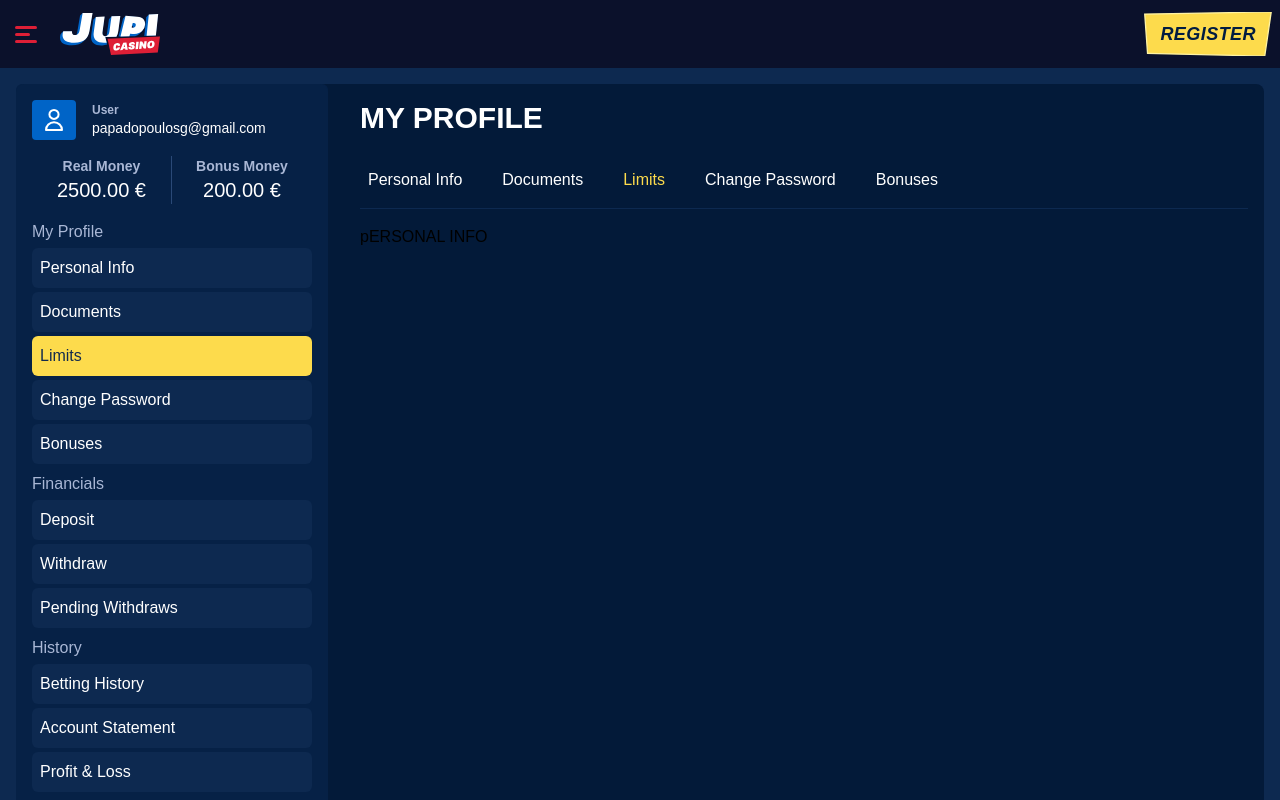
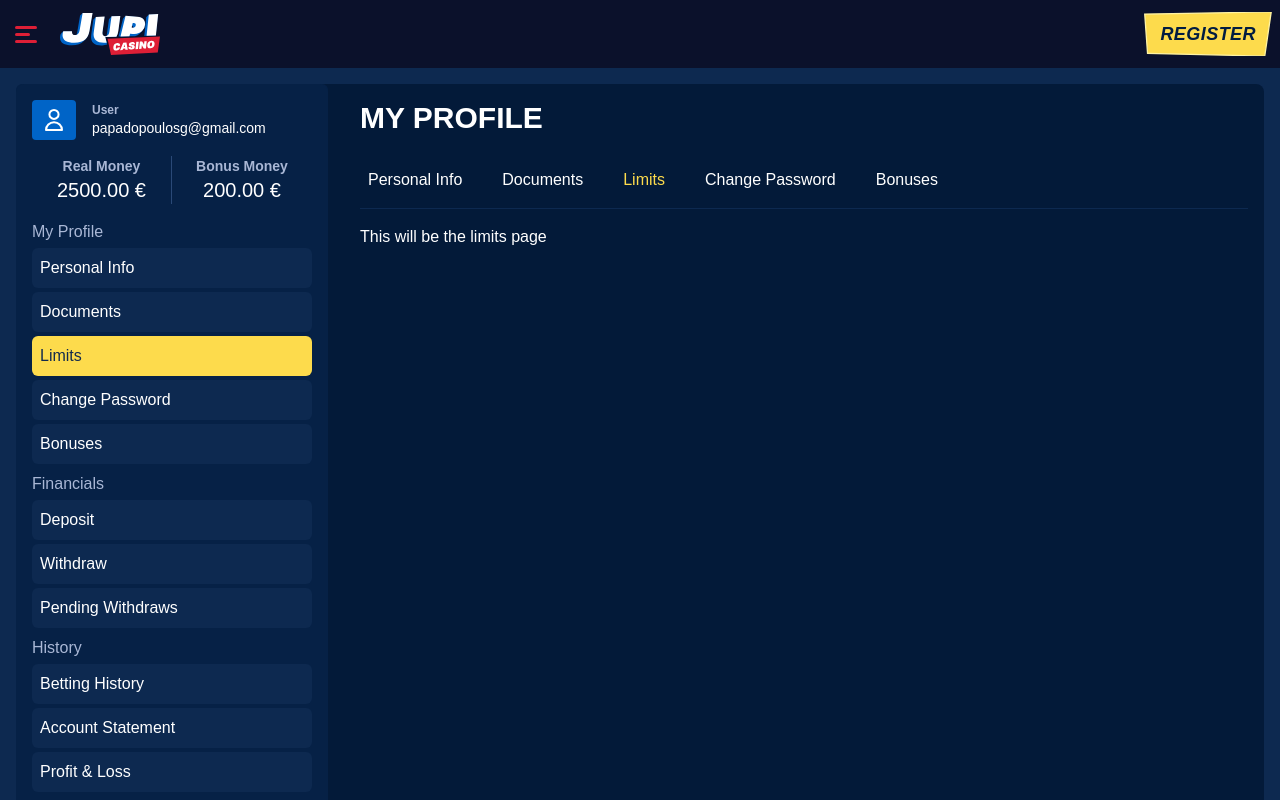
Before and after one commit to MenKNas/jupister-dummy-layout, a React (Create React App) app: page /account/myprofile/limits in a window 1280 px wide. Shown: the top 800 px of the page. Built offline with nearby package versions, Linux system fonts and the light colour scheme.

Commit message:
add route animations for account

```diff
--- /dev/null
+++ b/src/components/Generic/containerVariants.js
@@ -0,0 +1,17 @@
+export const containerVariants = {
+  hidden: {
+    opacity: 0,
+  },
+  visible: {
+    opacity: 1,
+    transition: {
+      delay: 0.25,
+      duration: 0.5,
+    },
+  },
+  exit: {
+    // x: "100vw",
+    opacity: 0,
+    transition: { ease: "easeInOut" },
+  },
+};
--- a/src/components/Views/Account/MyHistory/BettingHistory.js
+++ b/src/components/Views/Account/MyHistory/BettingHistory.js
@@ -1,5 +1,17 @@
 import * as React from "react";
+import { motion } from "framer-motion";
+import { containerVariants } from "../../../Generic/containerVariants";
 
 export default function BettingHistory() {
-  return <div></div>;
+  return (
+    <motion.div
+      variants={containerVariants}
+      initial="hidden"
+      animate="visible"
+      exit="exit"
+      className="text-white"
+    >
+      Betting history
+    </motion.div>
+  );
 }
--- a/src/components/Views/Account/MyProfile/Bonuses.js
+++ b/src/components/Views/Account/MyProfile/Bonuses.js
@@ -1,5 +1,21 @@
 import * as React from "react";
+import { motion } from "framer-motion";
+import { containerVariants } from "../../../Generic/containerVariants";
+
+function Form() {
+  return <div> This will be the bonuses page</div>;
+}
 
 export default function Bonuses() {
-  return <div>pERSONAL INFO</div>;
+  return (
+    <motion.div
+      variants={containerVariants}
+      initial="hidden"
+      animate="visible"
+      exit="exit"
+      className="text-white"
+    >
+      <Form />
+    </motion.div>
+  );
 }
--- a/src/components/Views/Account/MyProfile/ChangePassword.js
+++ b/src/components/Views/Account/MyProfile/ChangePassword.js
@@ -9,6 +9,8 @@ import { Field } from "../../../Inputs/Field";
 // import { GET_CURRENT_USER } from "../../../graphql/queries/getCurrentUser";
 // import { useCountdown } from "../../../hooks/useCountDown";
 // import { Alert, AlertContent, AlertTitle } from "../../Alert";
+import { motion } from "framer-motion";
+import { containerVariants } from "../../../Generic/containerVariants";
 import MainButton from "../../../Buttons/MainButton";
 
 const schema = (t) =>
@@ -139,5 +141,14 @@ export function Form() {
 }
 
 export default function ChangePassword() {
-  return <Form />;
+  return (
+    <motion.div
+      variants={containerVariants}
+      initial="hidden"
+      animate="visible"
+      exit="exit"
+    >
+      <Form />
+    </motion.div>
+  );
 }
--- a/src/components/Views/Account/MyProfile/Documents.js
+++ b/src/components/Views/Account/MyProfile/Documents.js
@@ -1,5 +1,22 @@
 import * as React from "react";
+import { containerVariants } from "../../../Generic/containerVariants";
+import { motion } from "framer-motion";
+
+function Form() {
+  return (
+    <div className="text-white"> This is going to be the documents form !!</div>
+  );
+}
 
 export default function Documents() {
-  return <div>These are the documents !!</div>;
+  return (
+    <motion.div
+      variants={containerVariants}
+      initial="hidden"
+      animate="visible"
+      exit="exit"
+    >
+      <Form />
+    </motion.div>
+  );
 }
--- a/src/components/Views/Account/MyProfile/Limits.js
+++ b/src/components/Views/Account/MyProfile/Limits.js
@@ -1,5 +1,21 @@
 import * as React from "react";
+import { motion } from "framer-motion";
+import { containerVariants } from "../../../Generic/containerVariants";
+
+function Form() {
+  return <div> This will be the limits page</div>;
+}
 
 export default function Limits() {
-  return <div>pERSONAL INFO</div>;
+  return (
+    <motion.div
+      variants={containerVariants}
+      initial="hidden"
+      animate="visible"
+      exit="exit"
+      className="text-white"
+    >
+      <Form />
+    </motion.div>
+  );
 }
--- a/src/components/Views/Account/MyProfile/PersonalInfo.js
+++ b/src/components/Views/Account/MyProfile/PersonalInfo.js
@@ -16,6 +16,8 @@ import {
   DateSelector,
 } from "../../../Inputs/DateSelector";
 import MainButton from "../../../Buttons/MainButton";
+import { motion } from "framer-motion";
+import { containerVariants } from "../../../Generic/containerVariants";
 // import { CountriesProvider } from "../../../Generic/CountriesList";
 
 const schema = (t) =>
@@ -306,8 +308,13 @@ export function Form() {
 
 export default function PersonalInfo() {
   return (
-    <div>
+    <motion.div
+      variants={containerVariants}
+      initial="hidden"
+      animate="visible"
+      exit="exit"
+    >
       <Form />
-    </div>
+    </motion.div>
   );
 }
--- a/src/components/Views/Account/MyProfile/index.js
+++ b/src/components/Views/Account/MyProfile/index.js
@@ -1,13 +1,15 @@
 import * as React from "react";
 import { Switch, Route, Redirect } from "react-router";
-import { NavLink } from "react-router-dom";
+import { NavLink, useLocation } from "react-router-dom";
 import PersonalInfo from "./PersonalInfo";
 import Documents from "./Documents";
 import Limits from "./Limits";
 import ChangePassword from "./ChangePassword";
 import Bonuses from "./Bonuses";
+import { AnimatePresence } from "framer-motion";
 
 export default function MyProfile() {
+  const location = useLocation();
   return (
     <div>
       <div className="flex flex-col px-2 md:px-4 md:py-4 space-y-4">
@@ -54,7 +56,8 @@ export default function MyProfile() {
           </NavLink>
         </div>
         <div>
-          <Switch>
+          <AnimatePresence>
+            <Switch location={location} key={location.key}>
               <Route path="/account/myprofile/personalinfo" exact>
                 <PersonalInfo />
               </Route>
@@ -74,6 +77,7 @@ export default function MyProfile() {
                 <Redirect to="personalinfo" />
               </Route>
             </Switch>
+          </AnimatePresence>
         </div>
       </div>
     </div>
--- a/src/index.css
+++ b/src/index.css
@@ -52,6 +52,7 @@ body {
   -moz-osx-font-smoothing: grayscale;
   height:100%;
   min-height:100%;
+  overflow-x: hidden;
 }
 
 code {
```
Lines whose indentation alone changed are shown as unchanged.
